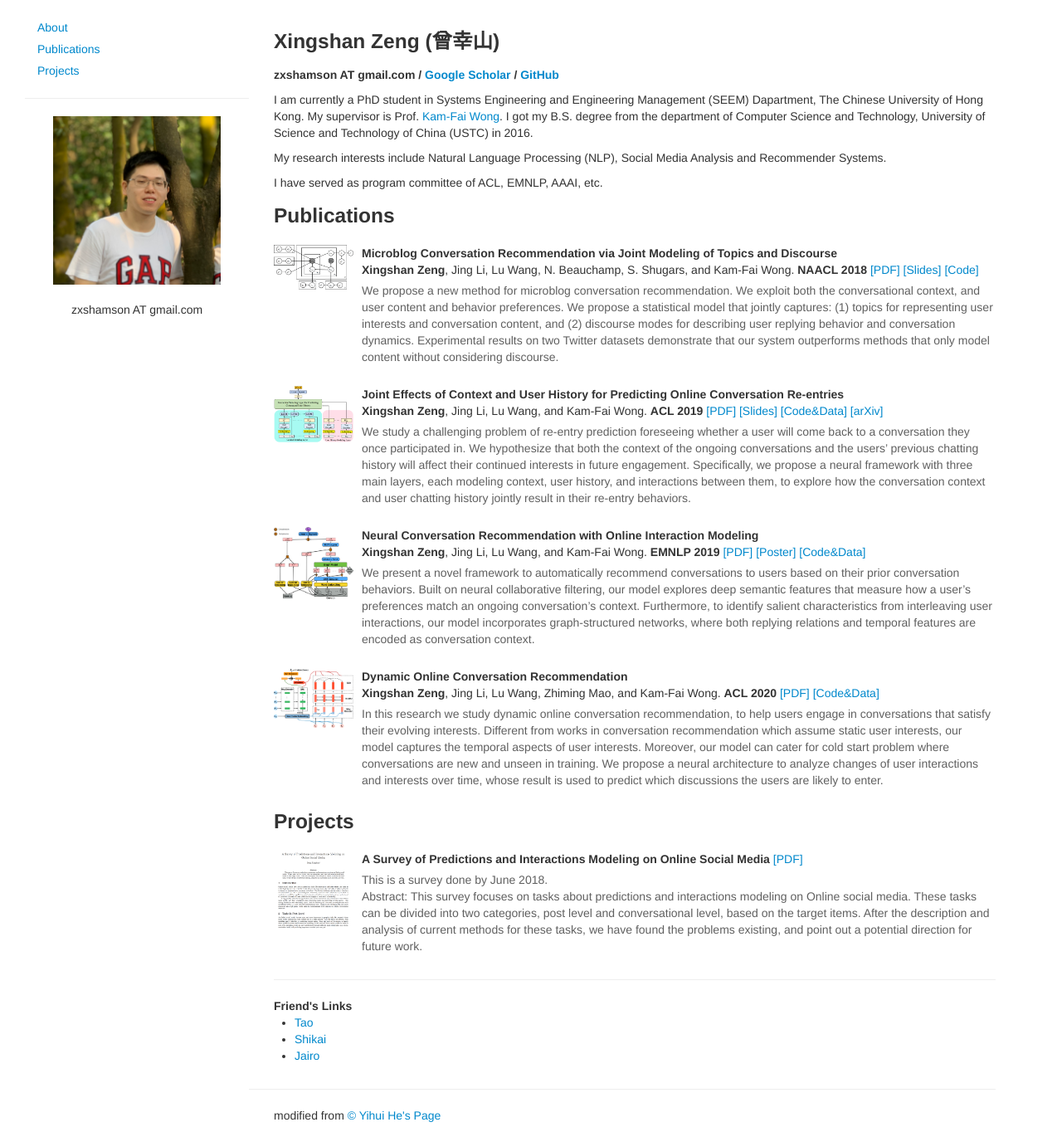
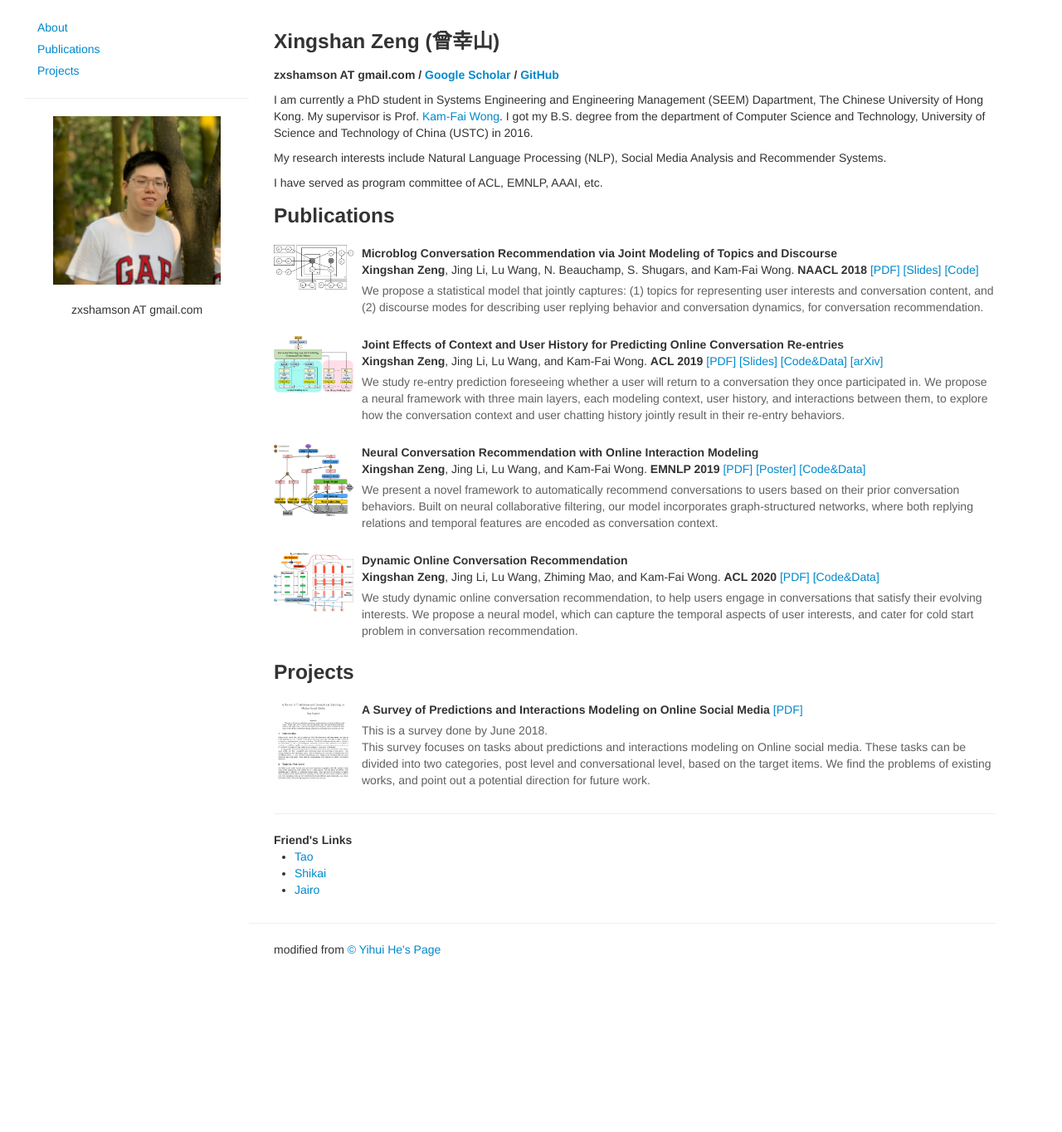
Before and after one commit to zxshamson/zxshamson.github.io, a Jekyll site: the page index.html, which Jekyll copies as it is, in a window 1280 px wide and 1364 px high. Shown: the whole window at 83% size. Built offline with Jekyll 4.4.1, drawn with Linux system fonts in a browser that asks for light colours.

Commit message:
Update index.html

```diff
--- a/index.html
+++ b/index.html
@@ -111,7 +111,7 @@
                            href="https://github.com/zxshamson/conv-rec-jtd">[Code]</a>
                     </p>
                     <p class="abstract-text">
-                        We propose a new method for microblog conversation recommendation. We exploit both the conversational context, and user content and behavior preferences. We propose a statistical model that jointly captures: (1) topics for representing user interests and conversation content, and (2) discourse modes for describing user replying behavior and conversation dynamics. Experimental results on two Twitter datasets demonstrate that our system outperforms methods that only model content without considering discourse.
+                        We propose a statistical model that jointly captures: (1) topics for representing user interests and conversation content, and (2) discourse modes for describing user replying behavior and conversation dynamics, for conversation recommendation.
                     </p>
                 </div>
             </div>
@@ -136,7 +136,7 @@
                            href="https://arxiv.org/abs/1906.01185">[arXiv]</a>
                     </p>
                     <p class="abstract-text">
-                        We study a challenging problem of re-entry prediction foreseeing whether a user will come back to a conversation they once participated in. We hypothesize that both the context of the ongoing conversations and the users’ previous chatting history will affect their continued interests in future engagement. Specifically, we propose a neural framework with three main layers, each modeling context, user history, and interactions between them, to explore how the conversation context and user chatting history jointly result in their re-entry behaviors.
+                        We study re-entry prediction foreseeing whether a user will return to a conversation they once participated in. We propose a neural framework with three main layers, each modeling context, user history, and interactions between them, to explore how the conversation context and user chatting history jointly result in their re-entry behaviors.
                     </p>
                 </div>
             </div>
@@ -159,7 +159,7 @@
                            href="https://github.com/zxshamson/neural-conv-rec">[Code&ampData]</a>
                     </p>
                     <p class="abstract-text">
-                        We present a novel framework to automatically recommend conversations to users based on their prior conversation behaviors. Built on neural collaborative filtering, our model explores deep semantic features that measure how a user’s preferences match an ongoing conversation’s context. Furthermore, to identify salient characteristics from interleaving user interactions, our model incorporates graph-structured networks, where both replying relations and temporal features are encoded as conversation context.
+                        We present a novel framework to automatically recommend conversations to users based on their prior conversation behaviors. Built on neural collaborative filtering, our model incorporates graph-structured networks, where both replying relations and temporal features are encoded as conversation context.
                     </p>
                 </div>
             </div>
@@ -180,7 +180,7 @@
                            href="https://github.com/zxshamson/dy-conv-rec">[Code&ampData]</a>
                     </p>
                     <p class="abstract-text">
-                        In this research we study dynamic online conversation recommendation, to help users engage in conversations that satisfy their evolving interests. Different from works in conversation recommendation which assume static user interests, our model captures the temporal aspects of user interests. Moreover, our model can cater for cold start problem where conversations are new and unseen in training. We propose a neural architecture to analyze changes of user interactions and interests over time, whose result is used to predict which discussions the users are likely to enter.
+                        We study dynamic online conversation recommendation, to help users engage in conversations that satisfy their evolving interests. We propose a neural model, which can capture the temporal aspects of user interests, and cater for cold start problem in conversation recommendation.
                     </p>
                 </div>
             </div>
@@ -209,7 +209,7 @@
                     </p>
                     <p class="abstract-text">
                     This is a survey done by June 2018. <br>
-                    Abstract: This survey focuses on tasks about predictions and interactions modeling on Online social media. These tasks can be divided into two categories, post level and conversational level, based on the target items. After the description and analysis of current methods for these tasks, we have found the problems existing, and point out a potential direction for future work.
+                    This survey focuses on tasks about predictions and interactions modeling on Online social media. These tasks can be divided into two categories, post level and conversational level, based on the target items. We find the problems of existing works, and point out a potential direction for future work.
                     </p>
                 </div>
             </div>
```
